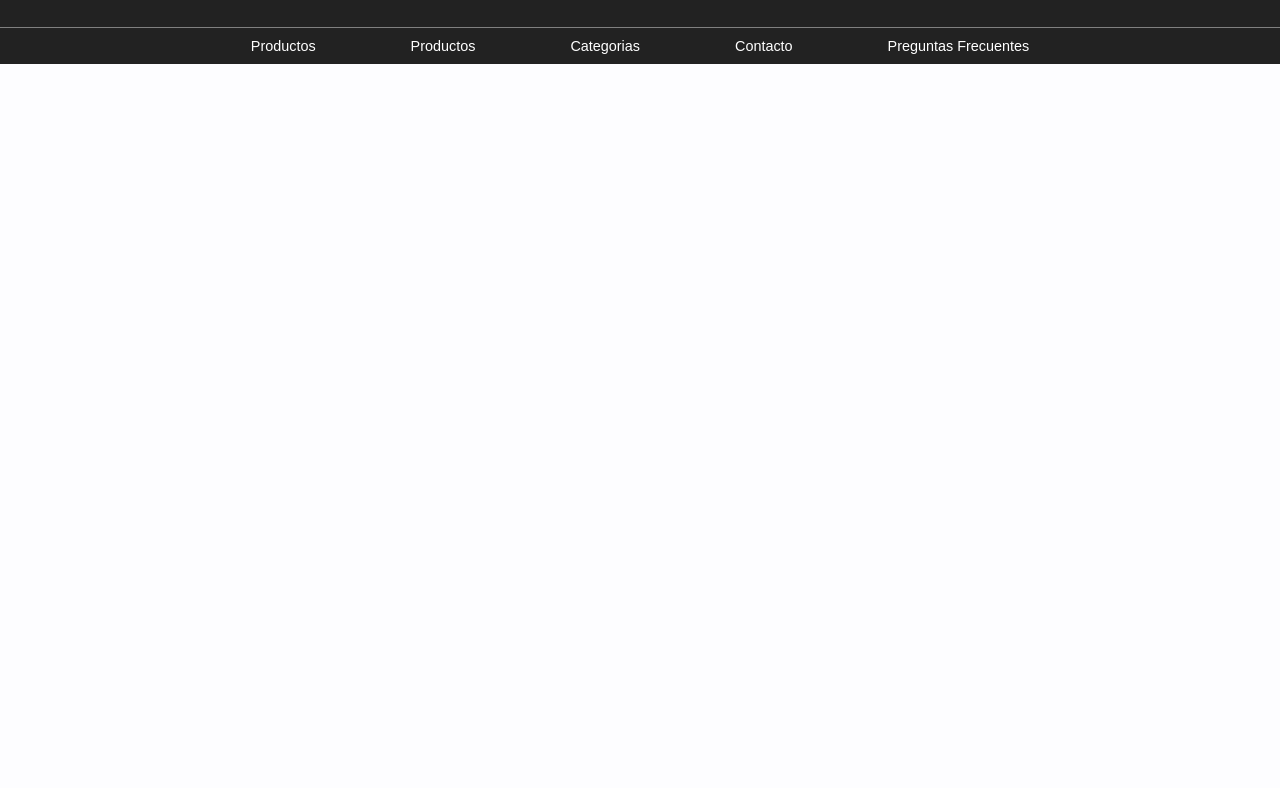
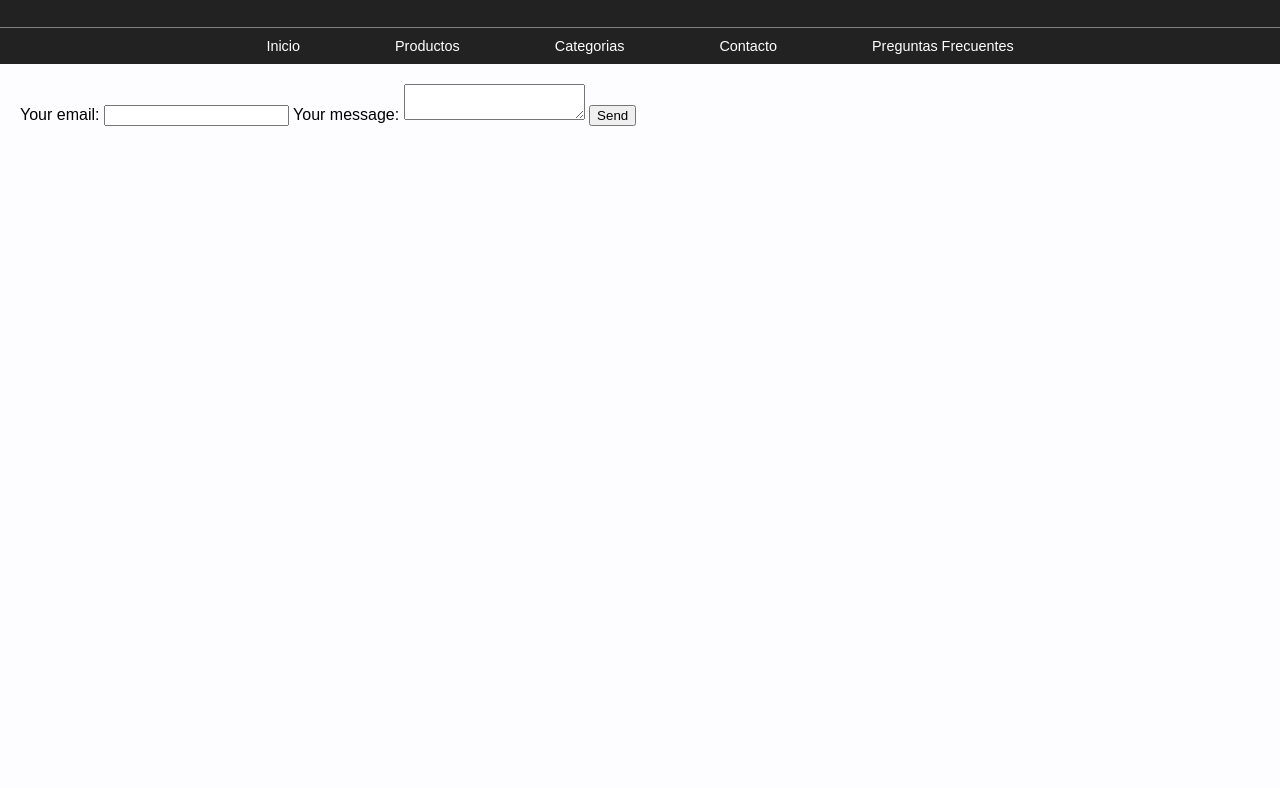
Before and after one commit to Enzokm15/front-end_JS_1C2025, a plain HTML site: page pages/help.html in a window 1280 px wide. Shown: the part 89-877 px from the top of the page. Drawn offline with nearby package versions, Linux system fonts and the light colour scheme.

Commit message:
formulario agregado

```diff
--- a/pages/help.html
+++ b/pages/help.html
@@ -53,7 +53,7 @@
             <div>
 
                 <a href="../index.html">
-                    <span>Productos</span>
+                    <span>Inicio</span>
                 </a>
             </div>
             <div>
@@ -91,7 +91,18 @@
     <main>
 
 
-
+        <form action="https://formspree.io/f/myzwqppw" method="POST">
+            <label>
+                Your email:
+                <input type="email" name="email">
+            </label>
+            <label>
+                Your message:
+                <textarea name="message"></textarea>
+            </label>
+            <!-- your other form fields go here -->
+            <button type="submit">Send</button>
+        </form>
 
 
 
```
